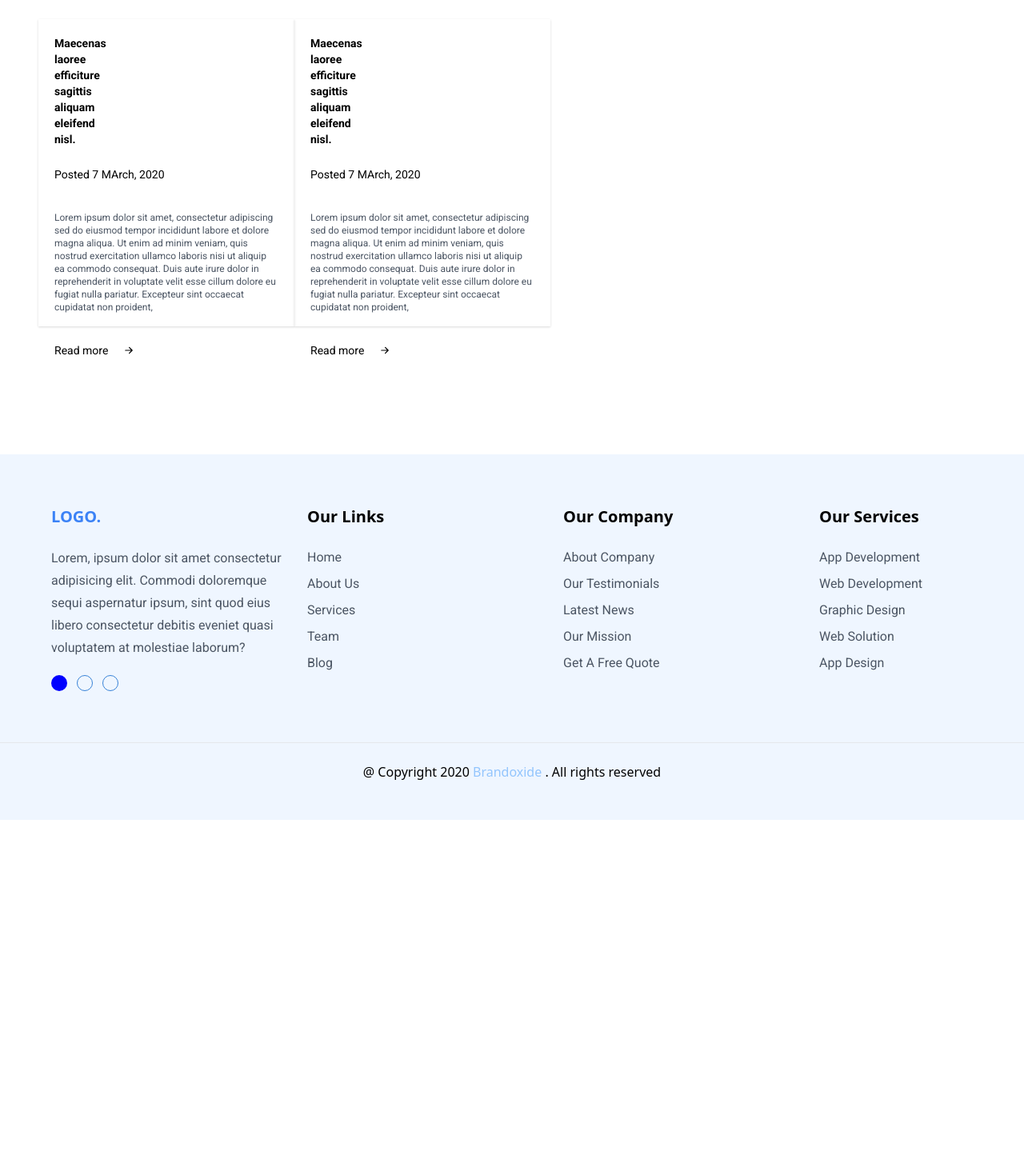
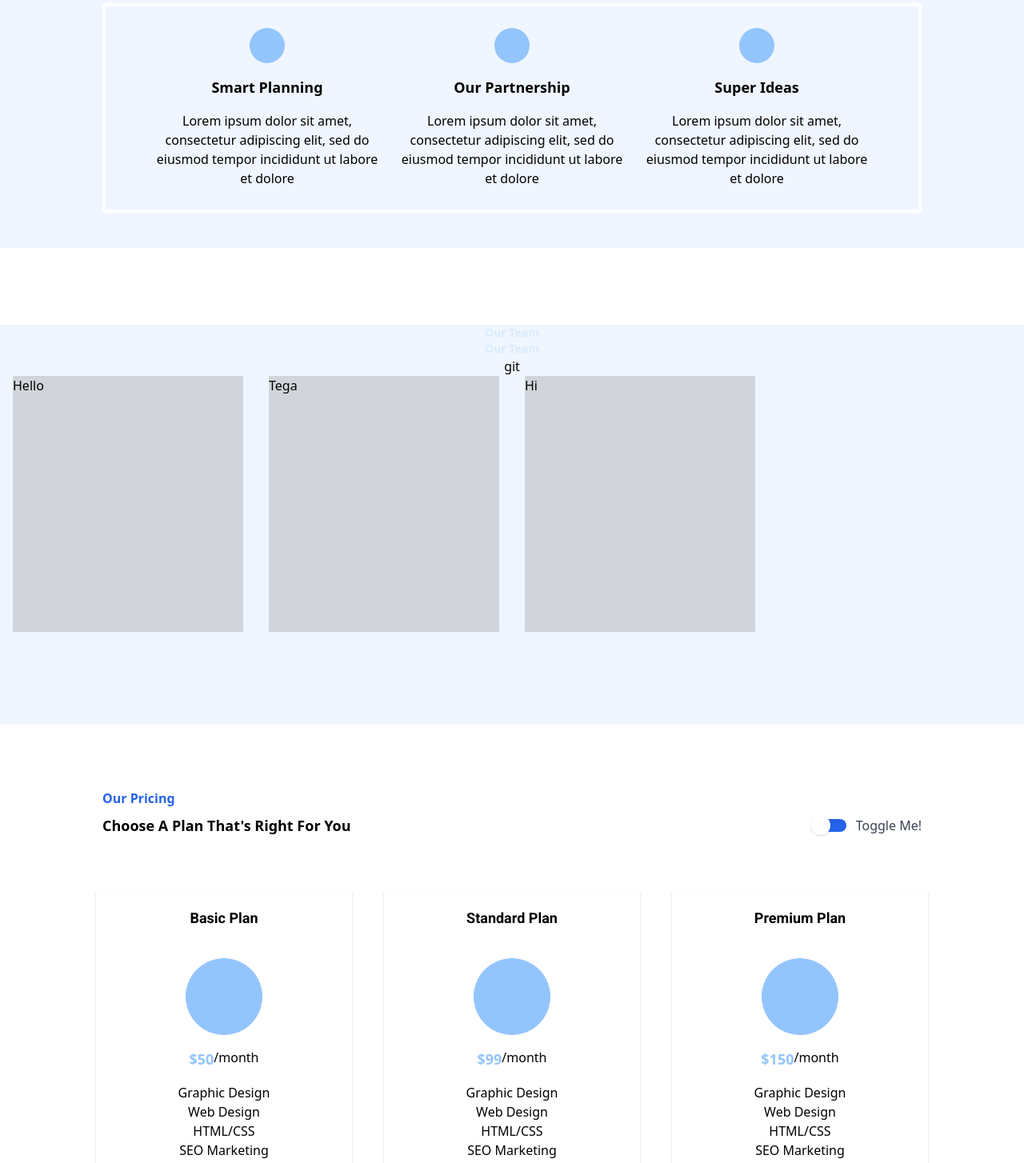
Before and after one commit to O-tega/Landing-page-with-React, a React (Create React App) app: page / in a window 1280 px wide. Shown: the part 2320-3774 px from the top of the page at 80% size. Before the commit the page ends 3345 px from the top, so only its background shows below. Built offline with nearby package versions, Linux system fonts and the light colour scheme.

Commit message:
new changes

```diff
--- a/src/App.js
+++ b/src/App.js
@@ -4,12 +4,18 @@ import Landing from '../src/pages/landing';
 import Section1 from './pages/section1';
 import Footer from './pages/Footer';
 import Blog from './pages/CardSection';
+import Pricing from './pages/pricing';
+import Section2 from './pages/section2';
+import Section3 from './pages/section3';
 
 function App() {
   return (
     <div className="">
       <Landing/>
       <Section1 />
+      <Section2 />
+      <Section3/>
+      <Pricing/>
       <Blog />
       <Footer />
     </div>
--- a/src/components/button.js
+++ b/src/components/button.jsx
@@ -1,6 +1,6 @@
 import React from "react";
 
-const button = ({ classname, label }) => {
+const Button = ({ classname, label }) => {
   return (
     <>
       <button className={classname}>{label}</button>
@@ -8,4 +8,4 @@ const button = ({ classname, label }) => {
   );
 };
 
-export default button;
+export default Button;
--- a/src/components/cardComponent.jsx
+++ b/src/components/cardComponent.jsx
@@ -1,24 +1,69 @@
 import React from "react";
 import { ArrowRightIcon } from "@heroicons/react/solid";
+import Button from './button'
 
-const Card = ({ title, date, body }) => {
+
+const Card = ({ title, date, body}) => {
   return (
 		<>
-      <div
-        className="shadow w-80 h-96 p-5"
-      >
-        <h4 className="text-sm font-semibold mb-6 font-roboto w-20">{title}</h4>
-        <h5 className="text-sm mb-9 font-roboto">{date}</h5>
-        <p className="text-xs text-gray-600 leadin font-roboto mb-9">{body}</p>
-        <p className="text-sm flex items-center font-roboto">
+			<div className='shadow w-80 h-96 p-5'>
+				<h4 className='text-sm font-semibold mb-6 font-roboto w-20'>
+					{title}
+				</h4>
+				<h5 className='text-sm mb-9 font-roboto'>
+					{date}
+				</h5>
+				<p className='text-xs text-gray-600 leadin font-roboto mb-9'>
+					{body}
+				</p>
+				<p className='text-sm flex items-center font-roboto'>
 					Read more
-          <span className="ml-5">
-            <ArrowRightIcon className="w-[12px] h-[12px] hover:text-white" />
+					<span className='ml-5'>
+						<ArrowRightIcon className='w-[12px] h-[12px] hover:text-white' />
 					</span>
 				</p>
 			</div>
+
 		</>
 	);
 };
 
+export const CardPricing =({head, price, period, list})=>{
+  return (
+		<>
+			<div class='flex items-center justify-center w-full mb-12'></div>
+			<div className='shadow transition duration-500 w-80 md:w-52 lg:w-80 h-[500px] p-5 hover:bg-blue-700 hover:text-white text-center m-5'>
+				<h4 className='text-sm text-opacity-80 mb-9 font-roboto font-bold text-lg'>
+					{head}
+				</h4>
+				<div class=' m-auto bg-blue-300 h-24 w-24 rounded-full justify-center mb-4'></div>
+				<div className='flex content-center justify-center pb-4 '>
+					<h4 className='text-blue-300 text-lg font-bold'>
+						{price}
+					</h4>
+					<h5 className='text-opacity-80 '>
+						{period}
+					</h5>
+				</div>
+				<p>{list}</p>
+				<Button
+					classname='bg-blue-500 text-white w-32 h-7 font-bold mt-5 rounded-full'
+					label='start now'
+				/>
+			</div>
+		</>
+	);
+}
+
+
+export const Section2Card = ({newData})=>{
+	return(
+		<div className="lg:w-100 md:w-100 lg:h-[350px] md:h-[350px] items-center bg-blue-50 my-24 justify-center flex p-20 lg:p-0 md:p-0">
+			<div className="border-4 border-white bg-blue-50 lg:flex md:flex h-2/3 md:h-3/4 justify-evenly lg:w-[80%] md:w-[80%] items-center p-10 md:p-10">
+				{newData}
+			</div>
+		</div>
+		)
+}
+
 export default Card;
--- a/src/pages/CardSection.jsx
+++ b/src/pages/CardSection.jsx
@@ -4,13 +4,15 @@ import Card from "../components/cardComponent";
 const data = [
 	{
 		id: 1,
-    title: "Maecenas laoree efficiture sagittis aliquam eleifend nisl.",
+		title:
+			"Maecenas laoree efficiture sagittis aliquam eleifend nisl.",
 		date: "Posted 7 MArch, 2020",
 		body: "Lorem ipsum dolor sit amet, consectetur adipiscing sed do eiusmod tempor incididunt labore et dolore magna aliqua. Ut enim ad minim veniam, quis nostrud exercitation ullamco laboris nisi ut aliquip ea commodo consequat. Duis aute irure dolor in reprehenderit in voluptate velit esse cillum dolore eu fugiat nulla pariatur. Excepteur sint occaecat cupidatat non proident,",
 	},
 	{
 		id: 1,
-    title: "Maecenas laoree efficiture sagittis aliquam eleifend nisl.",
+		title:
+			"Maecenas laoree efficiture sagittis aliquam eleifend nisl.",
 		date: "Posted 7 MArch, 2020",
 		body: "Lorem ipsum dolor sit amet, consectetur adipiscing sed do eiusmod tempor incididunt labore et dolore magna aliqua. Ut enim ad minim veniam, quis nostrud exercitation ullamco laboris nisi ut aliquip ea commodo consequat. Duis aute irure dolor in reprehenderit in voluptate velit esse cillum dolore eu fugiat nulla pariatur. Excepteur sint occaecat cupidatat non proident,",
 	},
@@ -18,7 +20,7 @@ const data = [
 
 const Blog = () => {
   return (
-    <div class="flex md:mx-12 my-40">
+    <div className="flex md:mx-12 my-40">
       <div></div>
       <div className="lg:flex">
         {data.map((item) => {
@@ -31,4 +33,6 @@ const Blog = () => {
   );
 };
 
+
+
 export default Blog;
--- /dev/null
+++ b/src/pages/pricing.jsx
@@ -0,0 +1,111 @@
+import React, {
+	Component,
+} from "react";
+import { CardPricing } from "../components/cardComponent";
+
+const data2 = [
+	{
+		head: "Basic Plan",
+		price: "$50",
+		period: "/month",
+		content: [
+			"Graphic Design",
+			"Web Design",
+			"HTML/CSS",
+			"SEO Marketing",
+			"Business Analyst",
+		],
+	},
+	{
+		head: "Standard Plan",
+		price: "$99",
+		period: "/month",
+		content: [
+			"Graphic Design",
+			"Web Design",
+			"HTML/CSS",
+			"SEO Marketing",
+			"Business Analyst",
+		],
+	},
+	{
+		head: "Premium Plan",
+		price: "$150",
+		period: "/month",
+		content: [
+			"Graphic Design",
+			"Web Design",
+			"HTML/CSS",
+			"SEO Marketing",
+			"Business Analyst",
+		],
+	},
+];
+const Pricing = () => {
+	return (
+		<div className='container flex justify-center w-100 my-20'>
+			<div className='w-4/5'>
+				<div className='mb-2 text-blue-600 font-bold'>
+					<h3>Our Pricing</h3>
+				</div>
+				<div className='lg:flex md:flex justify-between mb-5'>
+					<h2 className='font-bold text-lg text-opacity-80 '>
+						Choose A Plan That's Right
+						For You
+					</h2>
+					<label class='flex items-center cursor-pointer'>
+						{/* toggle */}
+						<div class='relative'>
+							{/* <!-- input --> */}
+							<input
+								id='toogleA'
+								type='checkbox'
+								class='sr-only'
+							/>
+							{/* <!-- line --> */}
+							<div class='w-10 h-4 bg-blue-600 rounded-full shadow-inner'></div>
+							{/* <!-- dot --> */}
+							<div class='dot absolute w-6 h-6 bg-white rounded-full shadow -left-1 -top-1 transition'></div>
+						</div>
+						{/* <!-- label --> */}
+						<div class='ml-3 text-gray-700 font-medium'>
+							Toggle Me!
+						</div>
+					</label>
+				</div>
+
+				<div className='flex justify-center'>
+					<div className='lg:flex md:flex'>
+						{data2.map((items) => {
+							const { content } = items;
+							const listContent =
+								content.map(
+									(listItems) => {
+										return (
+											<li className='list-none text-opacity-80 '>
+												{listItems}
+											</li>
+										);
+									}
+								);
+							return (
+								<div>
+									<CardPricing
+										head={items.head}
+										price={items.price}
+										period={
+											items.period
+										}
+										list={listContent}
+									/>
+								</div>
+							);
+						})}
+					</div>
+				</div>
+			</div>
+		</div>
+	);
+};
+
+export default Pricing;
--- /dev/null
+++ b/src/pages/section2.jsx
@@ -0,0 +1,44 @@
+import { data } from "autoprefixer";
+import React, {
+	Component,
+} from "react";
+import { Section2Card } from '../components/cardComponent';
+
+const andata = [
+	{
+		head: "Smart Planning",
+		text: "Lorem ipsum dolor sit amet, consectetur adipiscing elit, sed do eiusmod tempor incididunt ut labore et dolore",
+	},
+	{
+		head: "Our Partnership",
+		text: "Lorem ipsum dolor sit amet, consectetur adipiscing elit, sed do eiusmod tempor incididunt ut labore et dolore",
+	},
+	{
+		head: "Super Ideas",
+		text: "Lorem ipsum dolor sit amet, consectetur adipiscing elit, sed do eiusmod tempor incididunt ut labore et dolore",
+	},
+];
+
+const Section2 = () => {
+	const newData = andata.map((items) => {
+		return (
+			<div className='lg:w-72 md:w-72 lg:flex md:flex text-opacity-80 items-center text-center'>
+				<div>
+					<div class=' m-auto bg-blue-300 h-11 w-11 rounded-full mb-4'></div>
+					<h3 className='text-lg font-bold pb-4'>
+						{items.head}
+					</h3>
+					<p>{items.text}</p>
+				</div>
+			</div>
+		);
+	});
+    return(
+            <Section2Card newData={newData} />
+    )
+};
+
+
+
+
+export default Section2;
--- /dev/null
+++ b/src/pages/section3.jsx
@@ -0,0 +1,24 @@
+import React, { Component } from 'react';
+
+
+
+
+const Section3 = () =>{
+    return(
+        <div className="bg-blue-50 w-100 lg:h-[500px] md:h-[500px] items-center justify-center">
+            <div className="text-center">
+                <h6 className="text-sm text-blue-100 font-bold">Our Team</h6>
+                <h6 className="text-sm text-blue-100 font-bold">Our Team</h6>git
+
+            </div>
+            <div className="container lg:flex md:flex md:w-[75%] justify-evenly">
+                    <div className="m-auto w-72 h-80 lg:h-80 lg:w-72 h-80 md:h-80 md:w-72 bg-gray-300 mb-5"> Hello</div>
+                    <div className="m-auto w-72 h-80 lg:h-80 lg:w-72 h-80 md:h-80 md:w-72 bg-gray-300 mb-5">Tega</div>
+                    <div className="m-auto w-72 h-80 lg:h-80 lg:w-72 h-80 md:h-80 md:w-72 bg-gray-300 mb-5">Hi</div>
+                </div>
+        </div>
+        )
+}
+
+
+export default Section3;
```
Also changed, not shown: 1 other file (tests, documents, lock files or other folders). Lines whose indentation alone changed are shown as unchanged.
